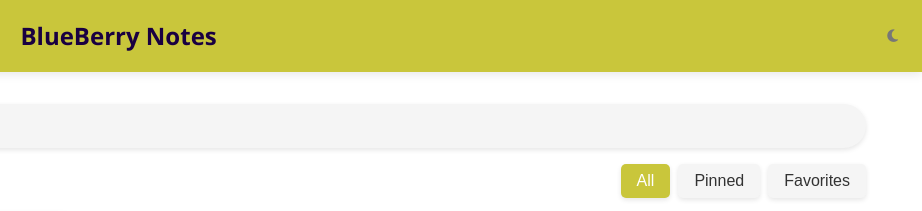
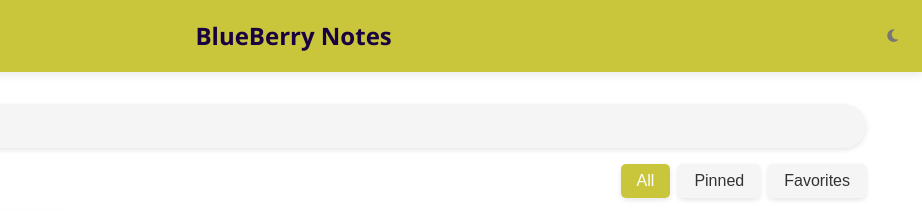
Before and after one commit to msaadh321/BlueBerry-Notes, a plain HTML site: page index.html in a window 1280 px wide. Shown: the top 211 px of the page, 358-1280 px from the left. Drawn offline with Linux system fonts and the light colour scheme.

Commit message:
Update index.html

```diff
--- a/index.html
+++ b/index.html
@@ -71,7 +71,7 @@
             font-size: calc(1.5rem * var(--font-size-scale, 1));
             font-weight: 700;
             color: rgb(25, 0, 65);
-            padding-right: 350px;
+
         }
 
         /* Main Content */
```
